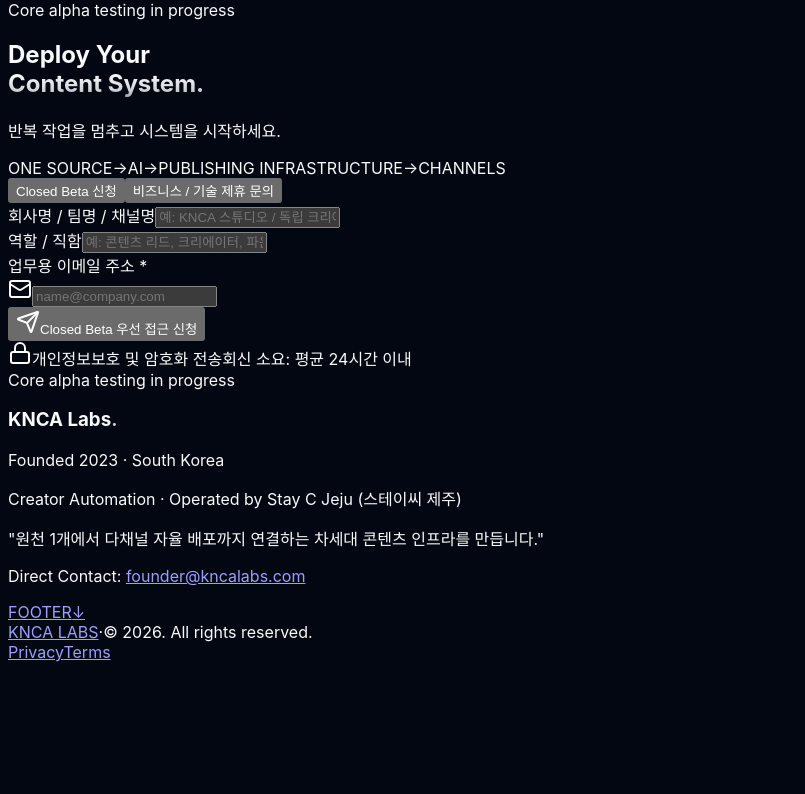
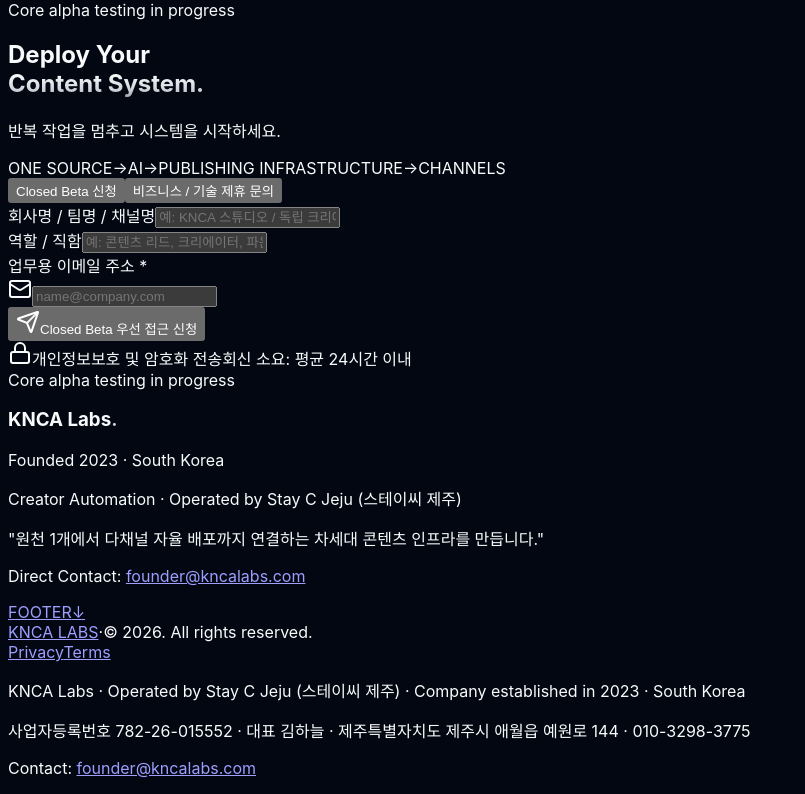
Before and after one commit to kncalabs/kncalabs, a Next.js app: page / in a window 1280 px wide. Shown: the part 1920-2714 px from the top of the page, without its empty margins (0-805 px from the left). Before the commit the page ends 2590 px from the top, so only its background shows below. Built offline with nearby package versions, Linux system fonts and the light colour scheme; a web font is replaced by a local one.

Commit message:
Update Footer.tsx

```diff
--- a/src/components/Footer.tsx
+++ b/src/components/Footer.tsx
@@ -2,8 +2,10 @@
 
 import React from "react";
 import Link from "next/link";
+import { siteConfig } from "@/config/site";
 
 export default function Footer() {
+  const b = siteConfig.business;
   return (
     <footer id="footer" className="bg-[#030712] border-t border-white/5 py-10 text-slate-500 text-xs font-mono">
       <div className="max-w-6xl mx-auto px-6 sm:px-8 lg:px-12">
@@ -29,6 +31,20 @@ export default function Footer() {
           </div>
 
         </div>
+
+        {/* Business registration info */}
+        <div className="mt-6 pt-6 border-t border-white/5 text-[11px] leading-relaxed text-slate-600">
+          <p>
+            {b.name} · Operated by {b.operator} · {siteConfig.established}
+          </p>
+          <p className="mt-1">
+            사업자등록번호 {b.registrationNumber} · 대표 {b.representative} · {b.address}
+            {b.phone ? ` · ${b.phone}` : ""}
+          </p>
+          <p className="mt-1">
+            Contact: <a href={`mailto:${siteConfig.contact.email}`} className="hover:text-slate-400 transition-colors">{siteConfig.contact.email}</a>
+          </p>
+        </div>
       </div>
     </footer>
   );
```
